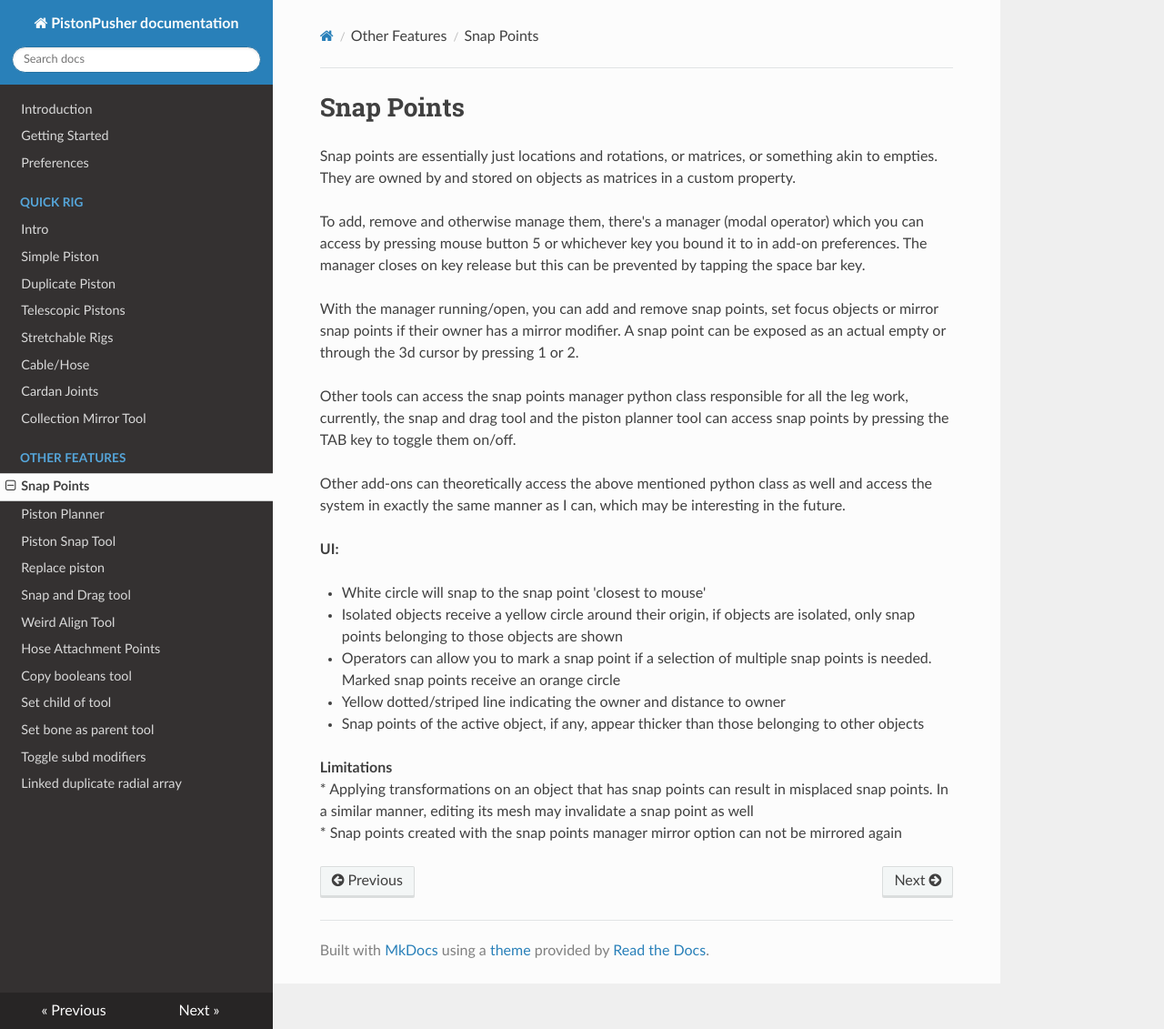
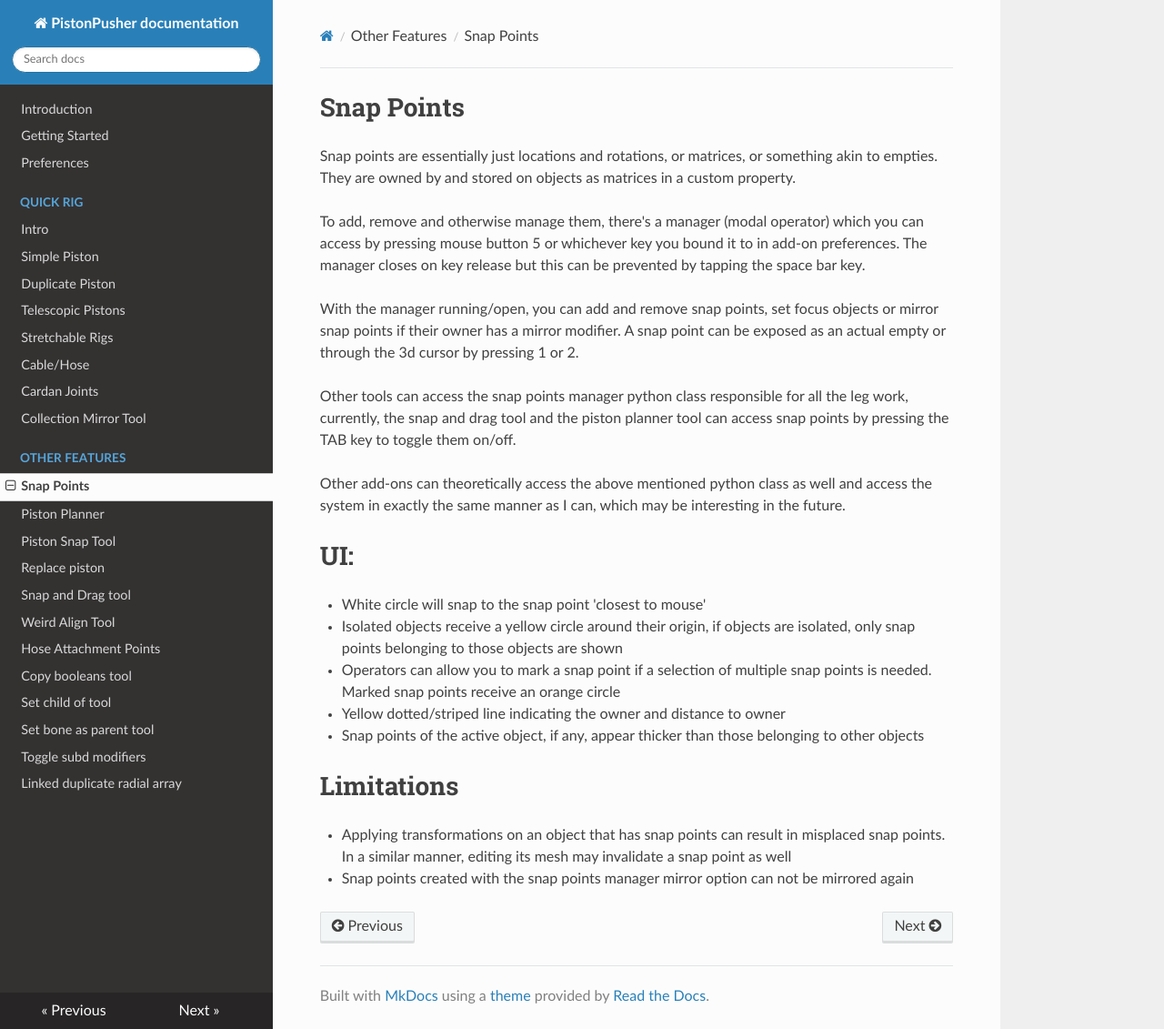
Before and after one commit to ZenderB3D/pp_docs, an MkDocs documentation site: the page built from docs/Features/snap_points.md, in a window 1280 px wide and 1131 px high. Shown: the whole window at 91% size. Built offline with MkDocs 1.6.1, drawn with Linux system fonts in a browser that asks for light colours; nearby versions of some CDN libraries.

```diff
--- a/docs/Features/snap_points.md
+++ b/docs/Features/snap_points.md
@@ -11,7 +11,7 @@ Other tools can access the snap points manager python class responsible for all
 Other add-ons can theoretically access the above mentioned python class as well and access the system in exactly the same manner as I can, which may be interesting in the future.
 
 
-**UI:**
+# UI:
 
 * White circle will snap to the snap point 'closest to mouse'
 * Isolated objects receive a yellow circle around their origin, if objects are isolated, only snap points belonging to those objects are shown
@@ -19,6 +19,6 @@ Other add-ons can theoretically access the above mentioned python class as well
 * Yellow dotted/striped line indicating the owner and distance to owner
 * Snap points of the active object, if any, appear thicker than those belonging to other objects
 
-**Limitations**
+# Limitations
 * Applying transformations on an object that has snap points can result in misplaced snap points. In a similar manner, editing its mesh may invalidate a snap point as well
 * Snap points created with the snap points manager mirror option can not be mirrored again
```
